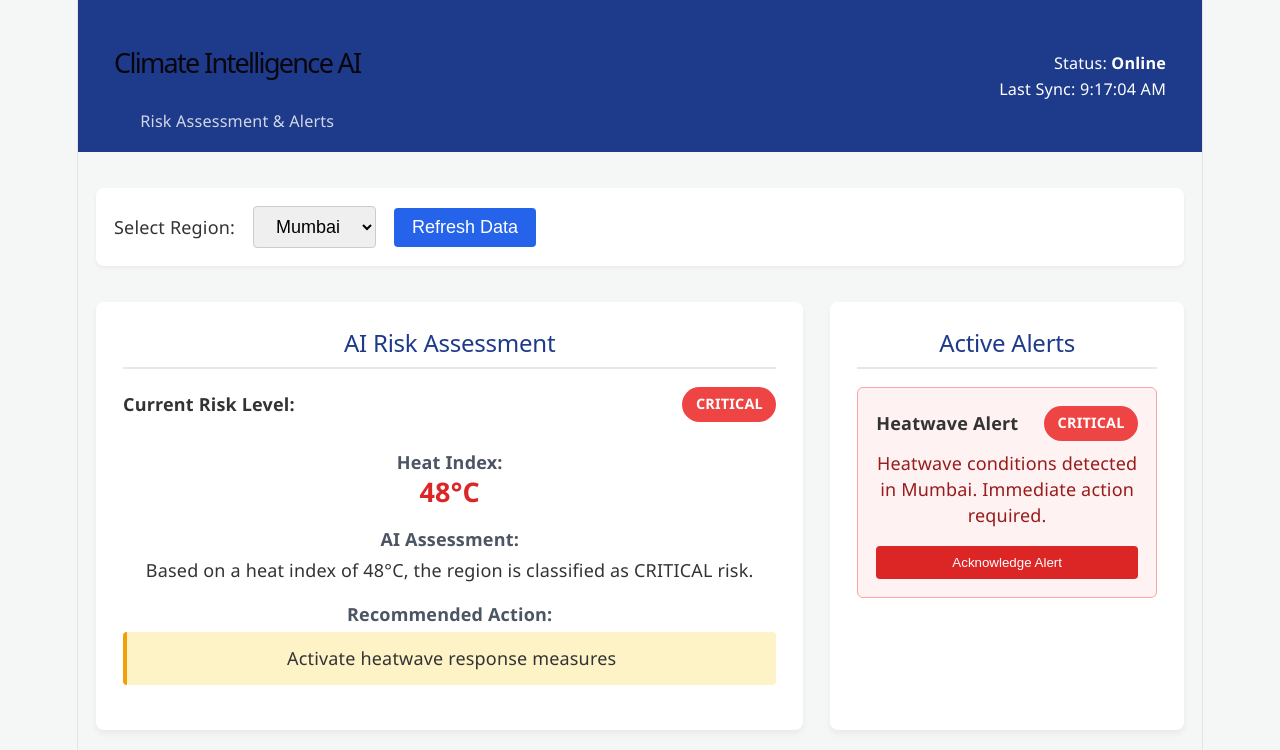
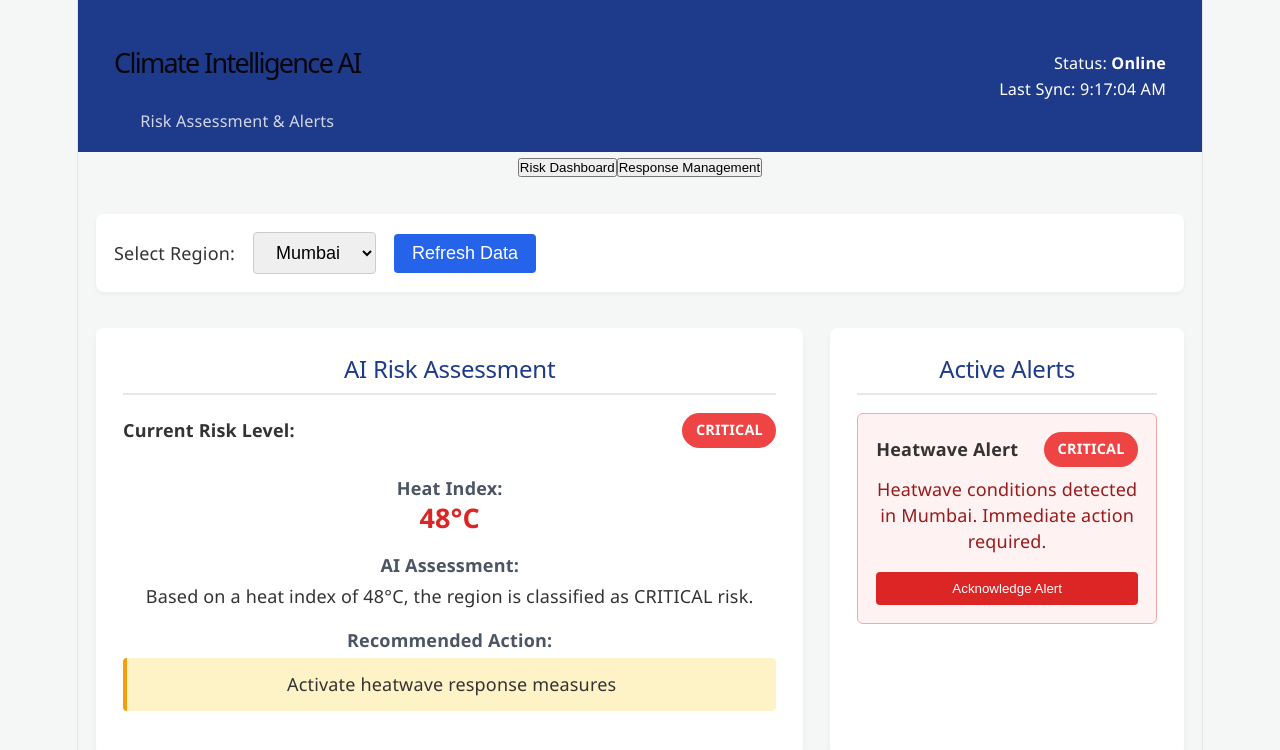
Before and after one commit to AnsariZarin-F275/climate-intelligence-ai, a React (Vite) app: page / in a window 1280 px wide. Shown: the top 750 px of the page. Built offline with nearby package versions, Linux system fonts and the light colour scheme.

Commit message:
Merge response management with main dashboard

```diff
--- a/src/App.jsx
+++ b/src/App.jsx
@@ -2,12 +2,15 @@ import React, { useState, useEffect } from 'react';
 import Header from './components/Header';
 import RiskAssessment from './components/RiskAssessment';
 import AlertPanel from './components/AlertPanel';
+import ResponseManagement from './pages/response-management/ResponseManagement';
 import { fetchClimateData } from './services/climateApi';
 import { getRiskAssessment } from './utils/riskAnalyzer';
 import './App.css';
 
 function App() {
-  // 1. useState Hook for centralized state
+  const [currentPage, setCurrentPage] = useState('risk');
+
+  // Centralized climate state
   const [selectedRegion, setSelectedRegion] = useState('Mumbai');
   const [climateData, setClimateData] = useState(null);
   const [riskAssessment, setRiskAssessment] = useState({});
@@ -16,24 +19,27 @@ function App() {
   const [error, setError] = useState(null);
   const [lastSyncTime, setLastSyncTime] = useState(null);
 
-  // 2. Async/Await function with try/catch/finally
+  // Load climate information
   const loadRegionalData = async (region) => {
     setLoading(true);
     setError(null);
+
     try {
       const data = await fetchClimateData(region);
+
       setClimateData(data);
 
-      // Calculate risk using utility
       const assessment = getRiskAssessment(data.heatIndex);
       setRiskAssessment(assessment);
 
-      // Generate alert dynamically based on risk level
-      if (assessment.riskLevel === 'HIGH' || assessment.riskLevel === 'CRITICAL') {
+      if (
+        assessment.riskLevel === 'HIGH' ||
+        assessment.riskLevel === 'CRITICAL'
+      ) {
         setAlert({
           active: true,
           severity: assessment.riskLevel,
-          message: `Heatwave conditions detected in ${region}. Immediate action required.`
+          message: `Heatwave conditions detected in ${region}. Immediate action required.`,
         });
       } else {
         setAlert({ active: false });
@@ -47,30 +53,43 @@ function App() {
     }
   };
 
-  // 3. useEffect Hook: Load data on mount and when region changes
+  // Load data when selected region changes
   useEffect(() => {
     loadRegionalData(selectedRegion);
   }, [selectedRegion]);
 
-  // 4. useEffect Hook: Auto-refresh every 30 seconds
+  // Automatic refresh every 30 seconds
   useEffect(() => {
     const interval = setInterval(() => {
       loadRegionalData(selectedRegion);
     }, 30000);
-    return () => clearInterval(interval); // Cleanup on unmount
+
+    return () => clearInterval(interval);
   }, [selectedRegion]);
 
-  // Event Handlers
   const handleAcknowledgeAlert = () => {
-    setAlert({ ...alert, active: false });
+    setAlert({
+      ...alert,
+      active: false,
+    });
   };
 
   const handleRefresh = () => {
     loadRegionalData(selectedRegion);
   };
 
+  // Third page — Response Management
+  if (currentPage === 'response') {
+    return (
+      <ResponseManagement
+        onBack={() => setCurrentPage('risk')}
+      />
+    );
+  }
+
   return (
     <div className="app-container">
+
       <Header
         appName="Climate Intelligence AI"
         dashboardTitle="Risk Assessment & Alerts"
@@ -78,9 +97,30 @@ function App() {
         lastSyncTime={lastSyncTime}
       />
 
+      {/* Temporary page navigation */}
+      <nav className="page-navigation">
+        <button
+          className={currentPage === 'risk' ? 'active' : ''}
+          onClick={() => setCurrentPage('risk')}
+        >
+          Risk Dashboard
+        </button>
+
+        <button
+          className={currentPage === 'response' ? 'active' : ''}
+          onClick={() => setCurrentPage('response')}
+        >
+          Response Management
+        </button>
+      </nav>
+
       <main className="main-content">
+
         <div className="controls">
-          <label htmlFor="region-select">Select Region: </label>
+          <label htmlFor="region-select">
+            Select Region:
+          </label>
+
           <select
             id="region-select"
             value={selectedRegion}
@@ -91,29 +131,45 @@ function App() {
             <option value="Delhi">Delhi</option>
             <option value="Nagpur">Nagpur</option>
           </select>
-          <button onClick={handleRefresh} disabled={loading}>
+
+          <button
+            onClick={handleRefresh}
+            disabled={loading}
+          >
             {loading ? 'Refreshing...' : 'Refresh Data'}
           </button>
         </div>
 
-        {/* Conditional Rendering */}
-        {loading && <p className="loading-text">Loading climate data...</p>}
-        {error && <p className="error-text">Error: {error}</p>}
+        {loading && (
+          <p className="loading-text">
+            Loading climate data...
+          </p>
+        )}
+
+        {error && (
+          <p className="error-text">
+            Error: {error}
+          </p>
+        )}
 
         {climateData && !loading && (
           <div className="dashboard-grid">
+
             <RiskAssessment
               riskLevel={riskAssessment.riskLevel}
               assessment={`Based on a heat index of ${climateData.heatIndex}°C, the region is classified as ${riskAssessment.riskLevel} risk.`}
               recommendedAction={riskAssessment.recommendedAction}
               heatIndex={climateData.heatIndex}
             />
+
             <AlertPanel
               alert={alert}
               onAcknowledge={handleAcknowledgeAlert}
             />
+
           </div>
         )}
+
       </main>
     </div>
   );
```
Also changed, not shown: src/pages/ResponseManagement.jsx (deleted).
